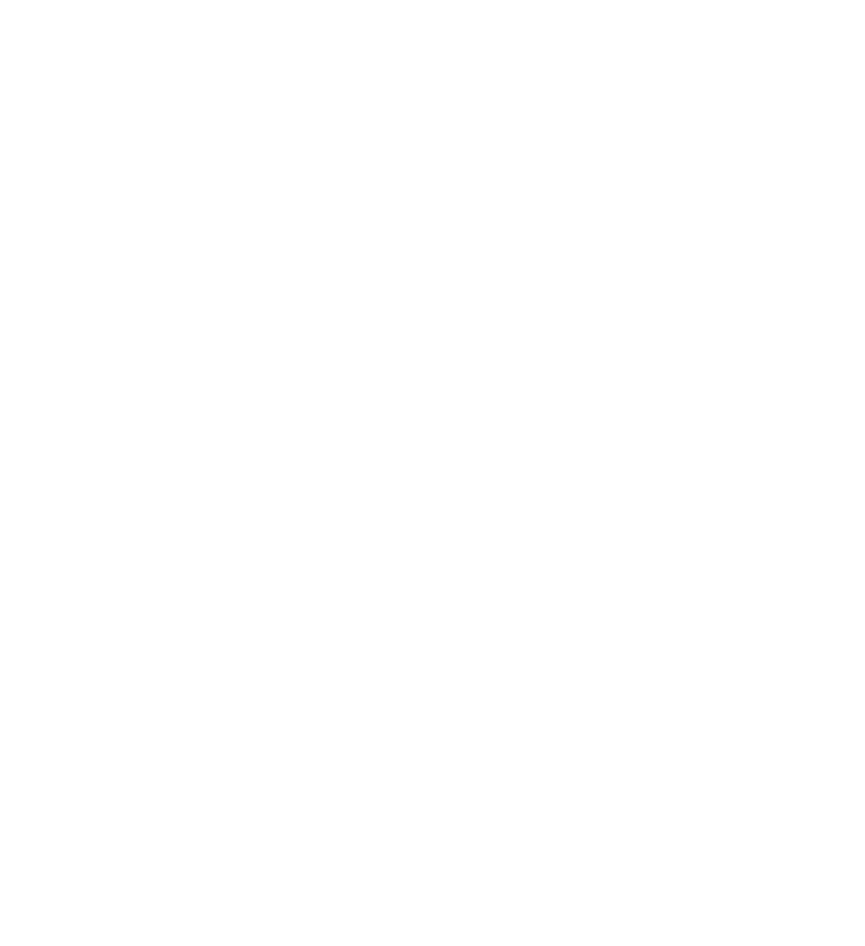
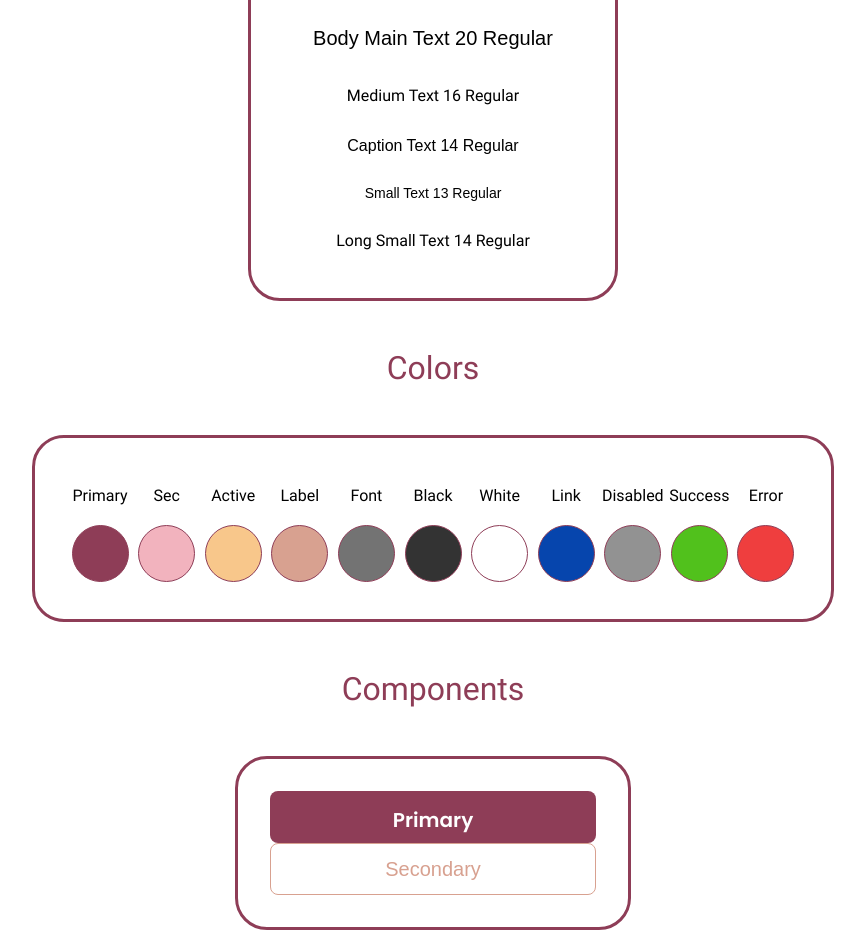
Before and after one commit to self-sg/beneficiary-pwa-nextjs, a Next.js app: page /styles in a window 1280 px wide. Before the commit this address had no page. Shown: the part 520-1466 px from the top of the page, without its empty margins (207-1072 px from the left). Before the commit the page ends 800 px from the top, so only its background shows below. Built offline with nearby package versions, Linux system fonts and the light colour scheme; a web font is replaced by a local one.

Commit message:
add style guide

```diff
--- /dev/null
+++ b/components/Button.tsx
@@ -0,0 +1,21 @@
+import styles from '../styles/Button.module.css'
+
+interface Props {
+  type: string
+  size: string
+  text: string
+}
+
+export default function Button(props: Props) {
+  let textClassName = ''
+  if (props.type === 'primary') {
+    textClassName = 'text-m-sb'
+  } else {
+    textClassName = 'text-m-r'
+  }
+  return (
+    <button className={`${styles[props.type]}`}>
+      <span className={textClassName}>{props.text}</span>
+    </button>
+  )
+}
--- /dev/null
+++ b/components/ColorSwatch.tsx
@@ -0,0 +1,18 @@
+import styles from '../styles/StyleGuide.module.css'
+
+interface Props {
+  colorName: string
+  colorVar: string
+}
+
+export default function ColorSwatch(props: Props) {
+  return (
+    <div className="flex-column">
+      <p>{props.colorName}</p>
+      <div
+        className={styles.swatch}
+        style={{ backgroundColor: props.colorVar }}
+      ></div>
+    </div>
+  )
+}
--- a/pages/index.tsx
+++ b/pages/index.tsx
@@ -4,8 +4,7 @@ import styles from '../styles/Home.module.css'
 export default function Home() {
   return (
     <div className={styles.container}>
-      {}
-      Home
+      <h1>Home</h1>
       <BottomNav name="home" />
     </div>
   )
--- /dev/null
+++ b/pages/styles.tsx
@@ -0,0 +1,42 @@
+import Button from '../components/Button'
+import ColorSwatch from '../components/ColorSwatch'
+import styles from '../styles/StyleGuide.module.css'
+
+export default function Styles() {
+  return (
+    <div className="flex-column">
+      <p className={styles.groupTitle}>Typography</p>
+      <div className={styles.group}>
+        <h1>Heading H1 32 Bold</h1>
+        <h2>Heading H2 28 Bold</h2>
+        <h3>Heading H3 24 Bold</h3>
+        <h4>Heading H4 20 Bold</h4>
+        <p className="text-body-intro">Body Intro Text 20 Medium</p>
+        <p className="text-body-main">Body Main Text 20 Regular</p>
+        <p className="text-m">Medium Text 16 Regular</p>
+        <p className="text-caption">Caption Text 14 Regular</p>
+        <p className="text-s">Small Text 13 Regular</p>
+        <p className="text-ls">Long Small Text 14 Regular</p>
+      </div>
+      <p className={styles.groupTitle}>Colors</p>
+      <div className={styles.group} style={{ flexDirection: 'row' }}>
+        <ColorSwatch colorName="Primary" colorVar="var(--accent-primary)" />
+        <ColorSwatch colorName="Sec" colorVar="var(--accent-secondary)" />
+        <ColorSwatch colorName="Active" colorVar="var(--accent-active)" />
+        <ColorSwatch colorName="Label" colorVar="var(--accent-label)" />
+        <ColorSwatch colorName="Font" colorVar="var(--accent-font)" />
+        <ColorSwatch colorName="Black" colorVar="var(--accent-black)" />
+        <ColorSwatch colorName="White" colorVar="var(--accent-White)" />
+        <ColorSwatch colorName="Link" colorVar="var(--accent-link)" />
+        <ColorSwatch colorName="Disabled" colorVar="var(--accent-disabled)" />
+        <ColorSwatch colorName="Success" colorVar="var(--accent-success)" />
+        <ColorSwatch colorName="Error" colorVar="var(--accent-error)" />
+      </div>
+      <p className={styles.groupTitle}>Components</p>
+      <div className={styles.group}>
+        <Button type="primary" text="Primary" size="hi" />
+        <Button type="secondary" text="Secondary" size="hi" />
+      </div>
+    </div>
+  )
+}
--- a/styles/BottomNav.module.css
+++ b/styles/BottomNav.module.css
@@ -3,7 +3,7 @@
   height: 50px;
   position: fixed;
   bottom: 0;
-  border-top: 1px solid var(--grey-color);
+  border-top: 1px solid var(--base);
   z-index: 3;
   background-color: #fff;
   display: flex;
--- /dev/null
+++ b/styles/Button.module.css
@@ -0,0 +1,21 @@
+.button {
+  padding: 14px 0;
+  font-size: var(--fs-16);
+  width: 326px;
+  height: 52px;
+  border-radius: 8px;
+  border: 0px;
+}
+
+.primary {
+  composes: button;
+  background-color: var(--accent-primary);
+  color: var(--accent-white);
+}
+
+.secondary {
+  composes: button;
+  background-color: var(--accent-white);
+  color: var(--accent-label);
+  border: 1px solid var(--accent-label);
+}
--- /dev/null
+++ b/styles/StyleGuide.module.css
@@ -0,0 +1,23 @@
+.group {
+  display: flex;
+  flex-direction: column;
+  justify-content: center;
+  align-items: center;
+  border: 0.2em solid var(--accent-primary);
+  border-radius: 2em;
+  padding: 2em;
+  margin: 1em 0;
+}
+
+.groupTitle {
+  color: var(--accent-primary);
+  font-size: var(--fs-32);
+}
+
+.swatch {
+  width: 57px;
+  height: 57px;
+  margin: 0.3em;
+  border: 0.1em solid var(--accent-primary);
+  border-radius: 2em;
+}
```
